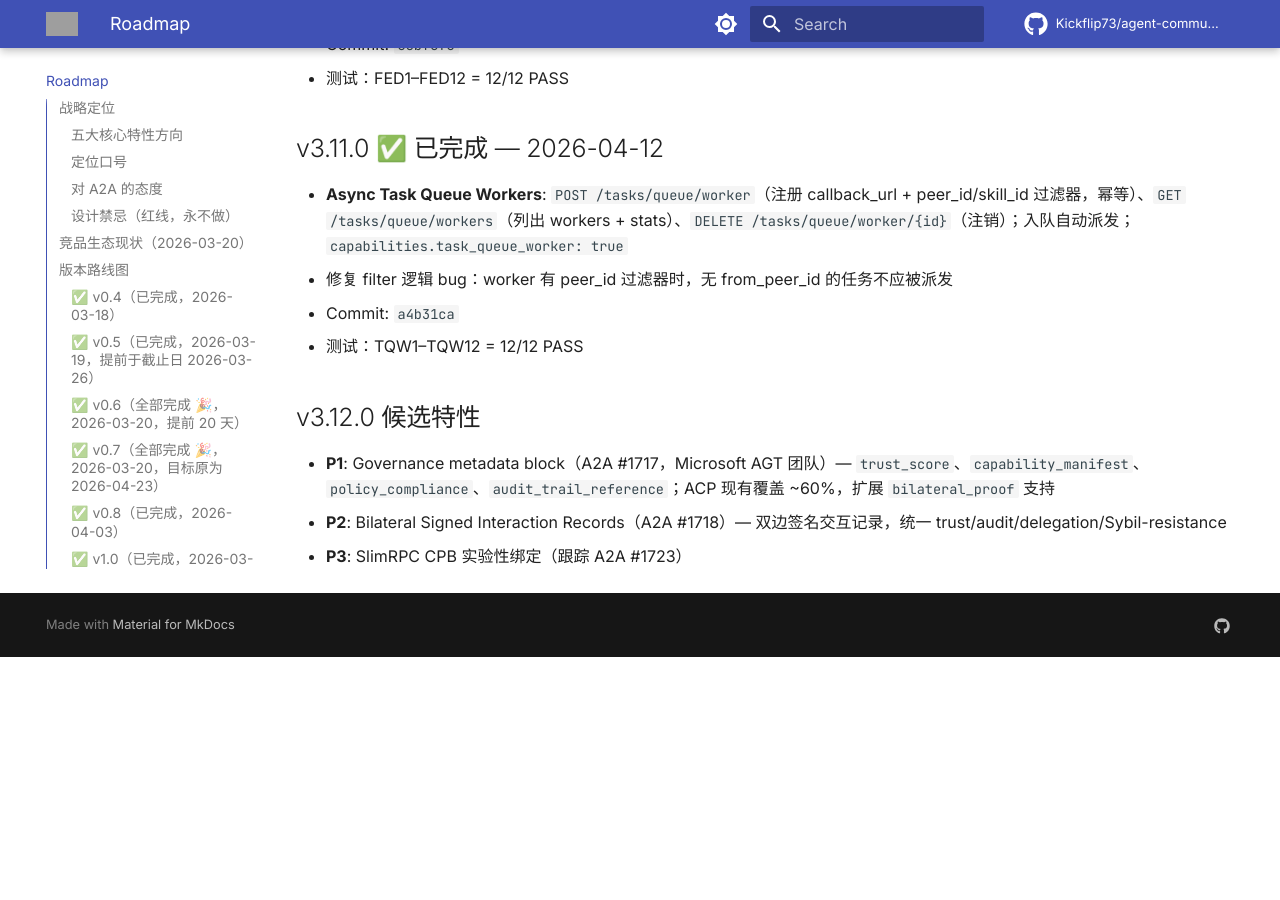
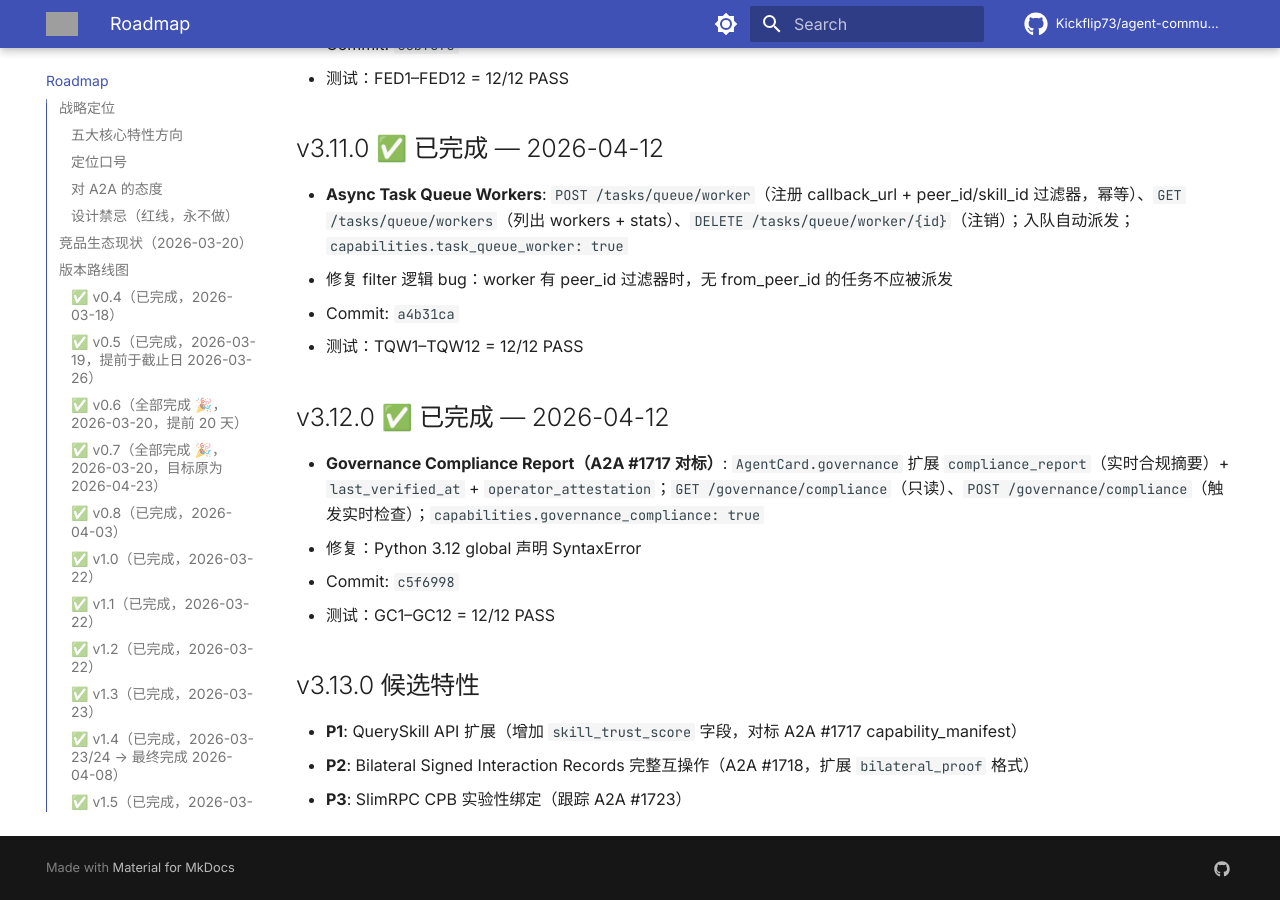
Before and after one commit to Kickflip73/agent-communication-protocol, an MkDocs documentation site: the page built from docs/ROADMAP.md, in a window 1280 px wide and 900 px high, scrolled down 29504 px. Built offline with MkDocs 1.6.1 and Material for MkDocs 9.7.7, drawn with Linux system fonts in a browser that asks for light colours; comment, search, counter and statistics services are not loaded; the version menu is left out; before the commit the page ends 30161 px from its top, so only the background shows below that; some of the changed text lies outside the part shown; grey boxes are pictures that could not be loaded.

Commit message:
docs(v3.12.0): sync README/CHANGELOG/ROADMAP
- README: version badge v3.11.0 → v3.12.0
- README: test badge 1552 → 1564 (+12 GC tests)
- README: version history table + v3.12.0 section added
- README: test count strings updated (1552 → 1564)
- CHANGELOG: v3.12.0 entry added (governance compliance report)
- docs/ROADMAP.md: v3.12.0 marked complete; v3.13.0 candidates listed
- docs/ROADMAP.md: version header updated to v3.12.0 / c5f6998

```diff
--- a/docs/ROADMAP.md
+++ b/docs/ROADMAP.md
@@ -1,7 +1,7 @@
 # ACP 协议研发路线图
 
 > 持续更新。贾维斯每周自动扫描竞品动态，每月产出一个新版本。
-> 最后更新：2026-04-12（v3.11.0：async task queue workers — POST /tasks/queue/worker + GET /tasks/queue/workers + DELETE；auto-dispatch；TQW1-TQW12 全 PASS；当前版本 3.11.0，commit a4b31ca）
+> 最后更新：2026-04-12（v3.12.0：governance compliance report — GET/POST /governance/compliance + AgentCard.governance 扩展；GC1-GC12 全 PASS；当前版本 3.12.0，commit c5f6998）
 
 ---
 
@@ -789,9 +789,9 @@ APS:  https://github.com/aeoess/agent-passport-system  （Ed25519 身份，v0.8
 | v2.94 | 主体多样性防御 | `GET /trust/bilateral-ir/diversity` — 共谋对惩罚（concentration>60%→0.10x权重）；`principal_diversity_defense: true`；16测试PD01-16全通 | `b9f638e` |
 | v2.95 | Skill 信任评分 | `_compute_skill_trust_scores()` + `GET /trust/skill-scores` + QuerySkill `skill_trust_score` + `governance_metadata.trust_scores` dict；`skill_scoped_v1` 算法；16测试SS01-16全通 | `070e0d3` |
 
-**当前版本**: `3.11.0` | **最新 commit**: `a4b31ca`
+**当前版本**: `3.12.0` | **最新 commit**: `c5f6998`
 
-> 版本演进：v2.95 → v3.0（NAT Auto-Traversal, 2026-03-28）→ v3.1–v3.6（签名/安全系列, 2026-04-11）→ v3.7（CI压测+Authorization Hook）→ v3.8（heartbeat-agent三件套）→ v3.9（topic Pub/Sub, A2A #1196 首实现）→ v3.10（multi-relay federation）→ **v3.11（async task queue workers）**
+> 版本演进：v2.95 → v3.0（NAT Auto-Traversal, 2026-03-28）→ v3.1–v3.6（签名/安全系列, 2026-04-11）→ v3.7（CI压测+Authorization Hook）→ v3.8（heartbeat-agent三件套）→ v3.9（topic Pub/Sub, A2A #1196 首实现）→ v3.10（multi-relay federation）→ v3.11（async task queue workers）→ **v3.12（governance compliance report, A2A #1717）**
 
 ---
 
@@ -931,7 +931,13 @@ APS:  https://github.com/aeoess/agent-passport-system  （Ed25519 身份，v0.8
 - Commit: `a4b31ca`
 - 测试：TQW1–TQW12 = 12/12 PASS
 
-## v3.12.0 候选特性
-- **P1**: Governance metadata block（A2A #1717，Microsoft AGT 团队）— `trust_score`、`capability_manifest`、`policy_compliance`、`audit_trail_reference`；ACP 现有覆盖 ~60%，扩展 `bilateral_proof` 支持
-- **P2**: Bilateral Signed Interaction Records（A2A #1718）— 双边签名交互记录，统一 trust/audit/delegation/Sybil-resistance
+## v3.12.0 ✅ 已完成 — 2026-04-12
+- **Governance Compliance Report（A2A #1717 对标）**: `AgentCard.governance` 扩展 `compliance_report`（实时合规摘要）+ `last_verified_at` + `operator_attestation`；`GET /governance/compliance`（只读）、`POST /governance/compliance`（触发实时检查）；`capabilities.governance_compliance: true`
+- 修复：Python 3.12 global 声明 SyntaxError
+- Commit: `c5f6998`
+- 测试：GC1–GC12 = 12/12 PASS
+
+## v3.13.0 候选特性
+- **P1**: QuerySkill API 扩展（增加 `skill_trust_score` 字段，对标 A2A #1717 capability_manifest）
+- **P2**: Bilateral Signed Interaction Records 完整互操作（A2A #1718，扩展 `bilateral_proof` 格式）
 - **P3**: SlimRPC CPB 实验性绑定（跟踪 A2A #1723）
```
Also changed, not shown: CHANGELOG.md (+21 -0 lines), README.md (+16 -4 lines), heartbeat-state.json (+4 -5 lines).
